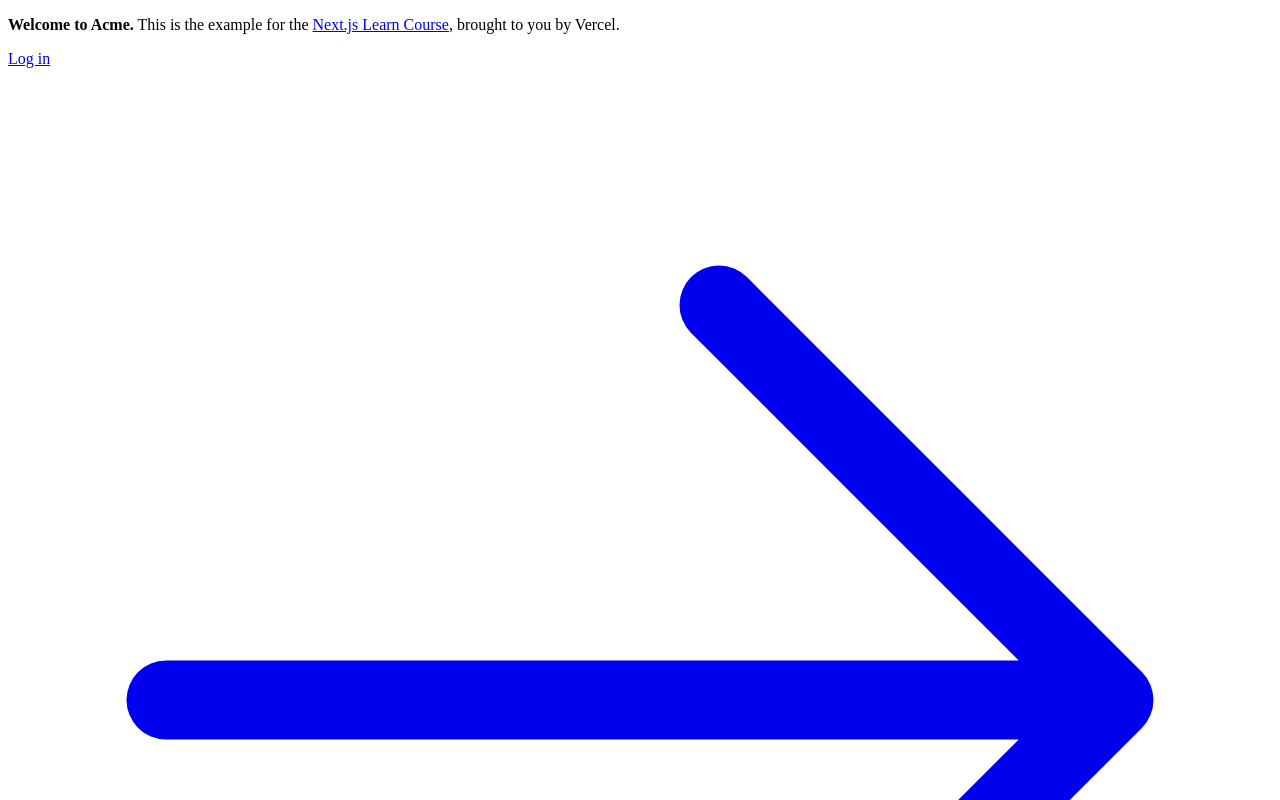
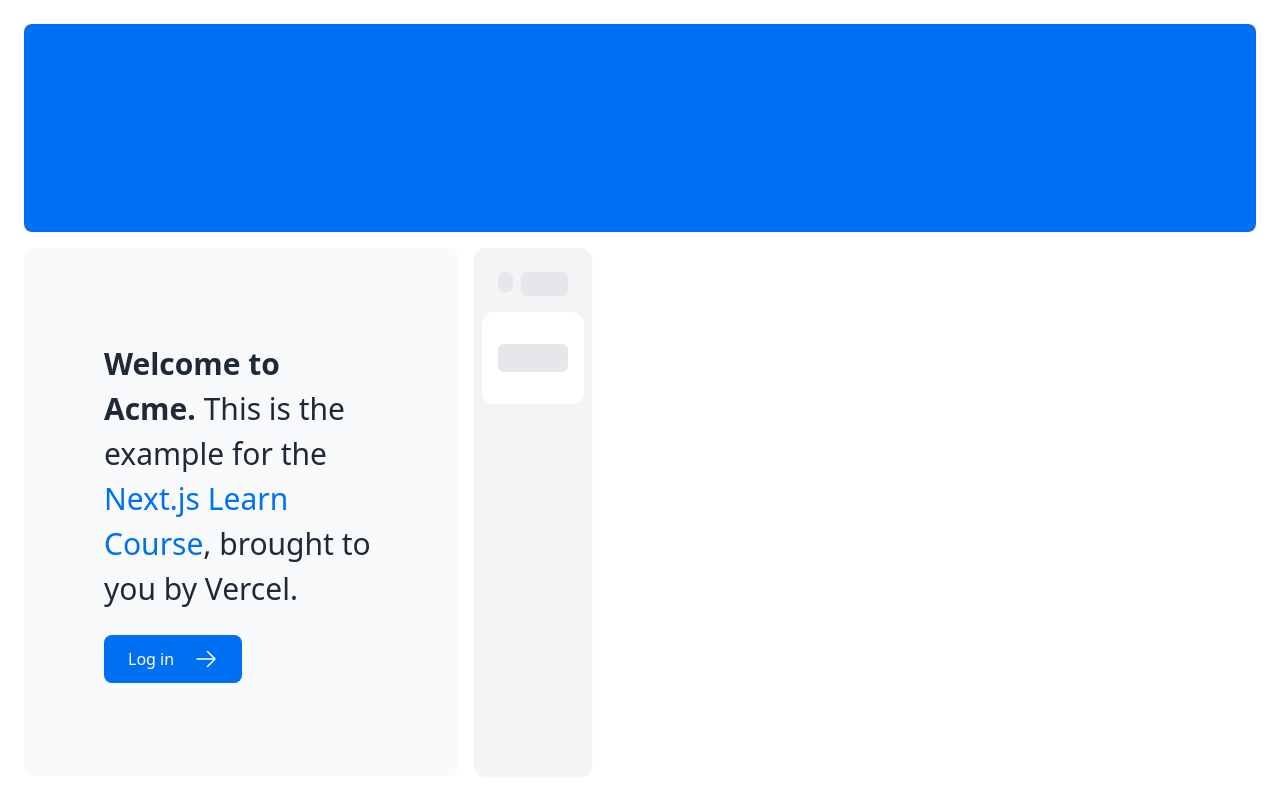
Before and after one commit to sjcrippa/nextjs.14-tutorial, a Next.js app: page / in a window 1280 px wide. Shown: the top 800 px of the page. Built offline with nearby package versions, Linux system fonts and the light colour scheme.

Commit message:
initial setup

```diff
--- a/app/layout.tsx
+++ b/app/layout.tsx
@@ -1,3 +1,5 @@
+import './ui/global.css'
+
 export default function RootLayout({
   children,
 }: {
@@ -5,7 +7,9 @@ export default function RootLayout({
 }) {
   return (
     <html lang="en">
-      <body>{children}</body>
+      <body>
+        {children}
+      </body>
     </html>
   );
 }
--- a/app/page.tsx
+++ b/app/page.tsx
@@ -2,6 +2,7 @@ import AcmeLogo from '@/app/ui/acme-logo';
 import { ArrowRightIcon } from '@heroicons/react/24/outline';
 
 import Link from 'next/link';
+import { CardSkeleton } from './ui/skeletons';
 export default function Page() {
   return (
     <main className="flex min-h-screen flex-col p-6">
@@ -24,6 +25,7 @@ export default function Page() {
             <span>Log in</span> <ArrowRightIcon className="w-5 md:w-6" />
           </Link>
         </div>
+        <CardSkeleton />
         <div className="flex items-center justify-center p-6 md:w-3/5 md:px-28 md:py-12">
           {/* Add Hero Images Here */}
         </div>
```
Also changed, not shown: 1 other file (tests, documents, lock files or other folders).
